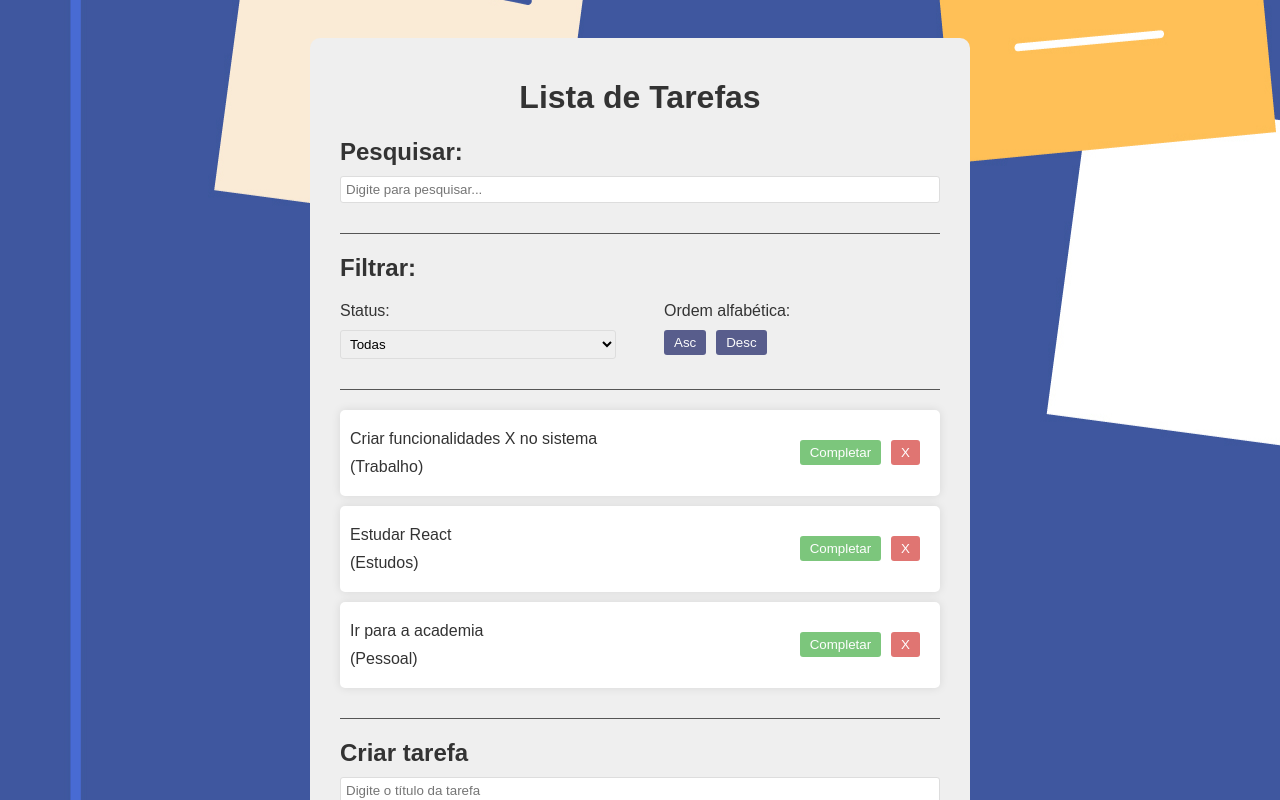
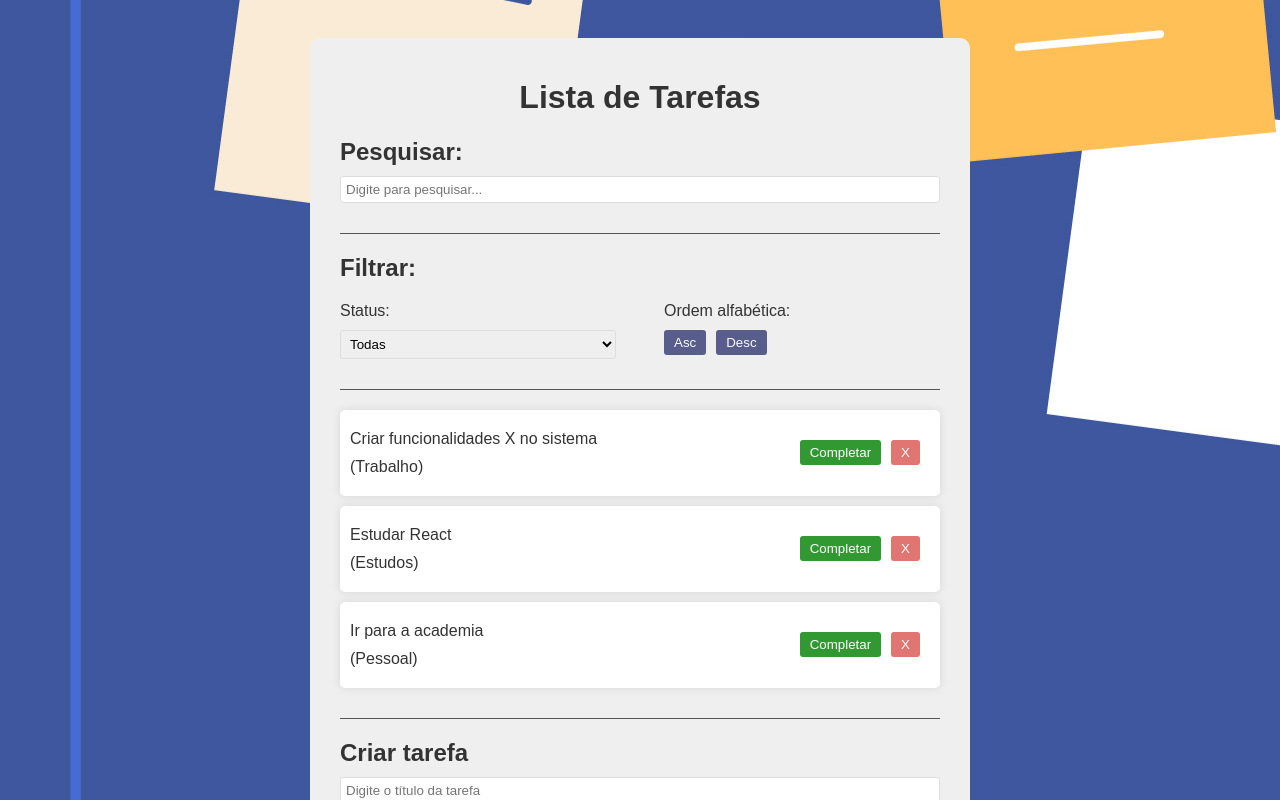
Before and after one commit to Almir-git-unifc/ToDo_crud-app_react, a React (Vite) app: page / in a window 1280 px wide. Shown: the top 800 px of the page. Built offline with nearby package versions, Linux system fonts and the light colour scheme.

Commit message:
feat(js): v0.27.000 - updated image and app.js and app.css to change color and label on button click

```diff
--- a/src/App.css
+++ b/src/App.css
@@ -38,7 +38,7 @@ button{
 	background-color: #333974;
 	color: #fff;
 	padding: 5px 10px;
-  margin-right: 10px;
+  	margin-right: 10px;
 	border: none;
 	border-radius: 3px;
 	cursor: pointer;
@@ -71,7 +71,7 @@ button:hover{
 
 
 .complete{
-	background-color: #5cb85c;
+	background-color: green;
 }
 
 .remove{
--- a/src/App.jsx
+++ b/src/App.jsx
@@ -67,6 +67,30 @@ function App () {
   /** Function Complete */
   /** newTodos Atualiza a memória hook */
   const completeTodo = id => {
+
+  // Get the button element
+  const button = event.target;
+
+  // Get the current button color
+  const currentColor = button.style.backgroundColor;
+
+  // If the current button color is red
+  if (currentColor === "blue") {
+    // Set the button color to blue
+    button.style.backgroundColor = "green";
+    // Set the button text style to line-throught
+     button.style.textDecoration = "";
+    // Set the button text to "Completar"
+    button.textContent = "Completar";
+  } else {
+    // Set the button color to red
+    button.style.backgroundColor = "blue";
+    // Remove the button text style
+    // button.style.textDecoration = "line-through";
+    // Set the button text to "Concluido"
+    button.textContent = "Concluido";
+  }
+
     const newTodos = [...todos]
     newTodos.map(todo =>
       todo.id === id ? (todo.isCompleted = !todo.isCompleted) : todo
--- a/src/components/Todo.jsx
+++ b/src/components/Todo.jsx
@@ -9,8 +9,8 @@ const Todo = ({ todo, removeTodo,completeTodo }) => {
         <p className='category'>({todo.category})</p>
       </div>
       <div>
-        <button className="complete" onClick={() => completeTodo(todo.id)}>Completar</button>
-        <button className="remove" onClick={() => removeTodo(todo.id)}>X</button>
+        <button id="btnComple" className="complete" onClick={() => completeTodo(todo.id)}>Completar</button>
+        <button id="btnDel" className="remove" onClick={() => removeTodo(todo.id)}>X</button>
       </div>
     </div>
   );
```
Also changed, not shown: screen-todo.png, 6 other files (tests, documents, lock files or other folders).
